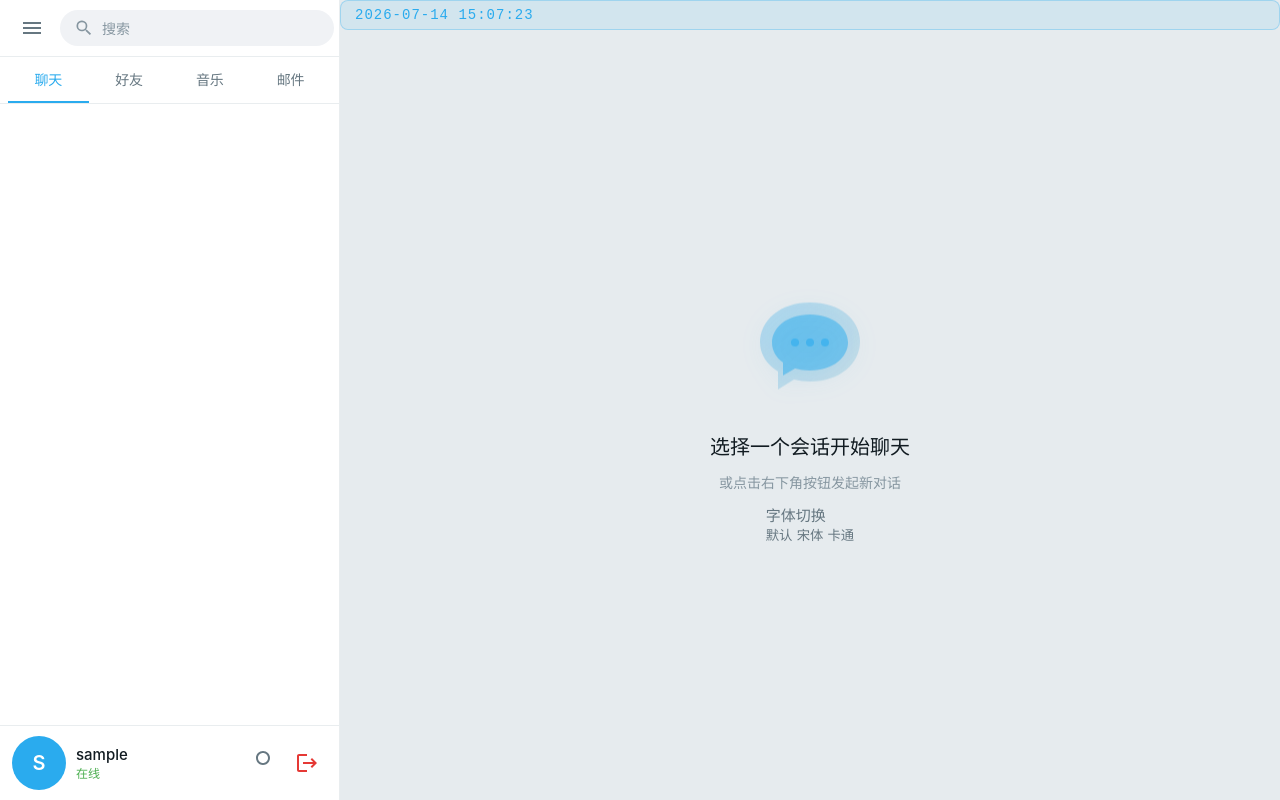
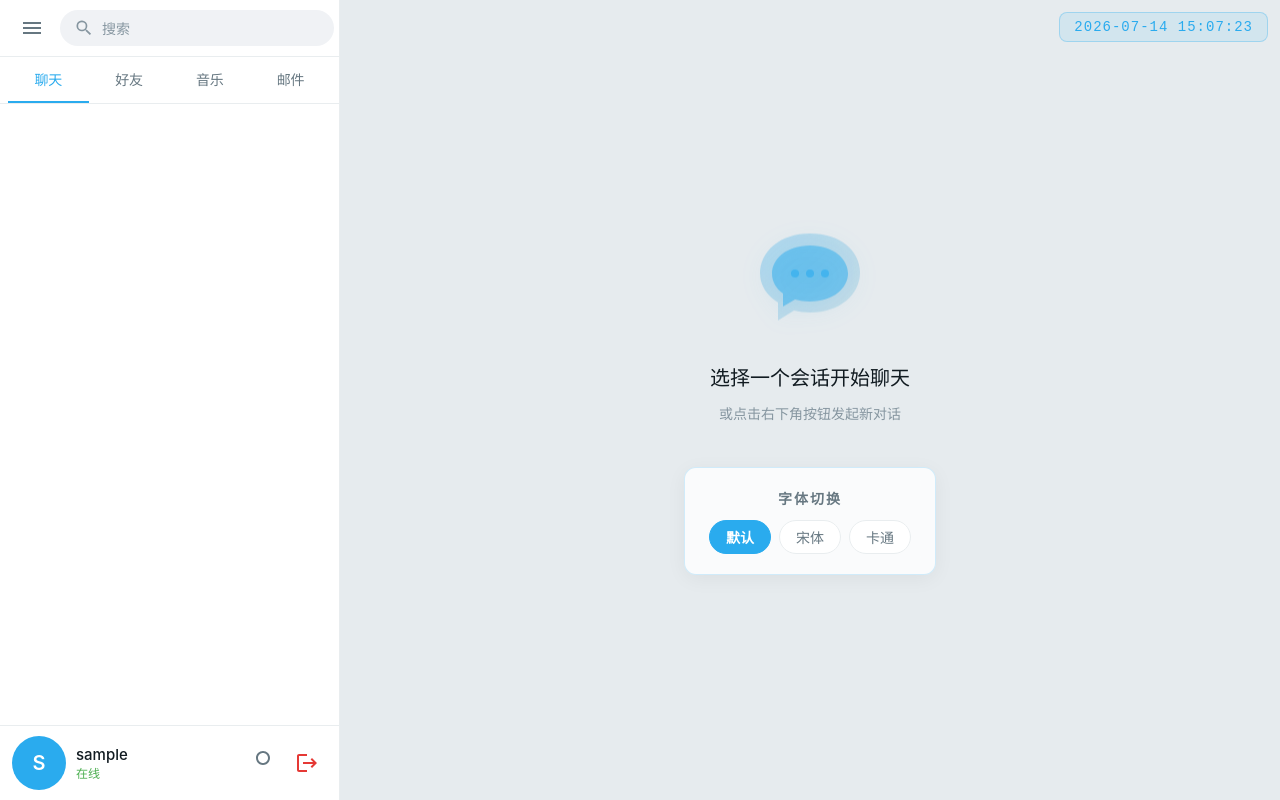
Before and after one commit to ly3538882915-hub/flashchat, a website: page public/chat.html in a window 1280 px wide. Drawn offline with nearby package versions, Linux system fonts and the light colour scheme; no server answers; sample sign-in values are in the browser's storage.

Commit message:
V0.65.2: public/css/style.css

```diff
--- a/public/css/style.css
+++ b/public/css/style.css
@@ -2449,6 +2449,9 @@ body:has(.music-player[style*="flex"]) .messages-area {
 
 /* 实时时钟 */
 .clock-widget {
+  position: absolute;
+  top: 12px;
+  right: 12px;
   background: rgba(42, 171, 238, 0.1);
   border: 1px solid rgba(42, 171, 238, 0.3);
   border-radius: 8px;
@@ -2459,10 +2462,59 @@ body:has(.music-player[style*="flex"]) .messages-area {
   font-variant-numeric: tabular-nums;
   white-space: nowrap;
   pointer-events: none;
-  position: static;
-  margin-bottom: 8px;
   font-family: 'Courier New', monospace;
   letter-spacing: 1px;
+  z-index: 100;
+}
+
+/* V0.65.2 字体切换面板（空状态页面） */
+.font-switch-panel {
+  margin-top: 32px;
+  padding: 20px 24px;
+  background: rgba(255, 255, 255, 0.8);
+  border: 1px solid rgba(42, 171, 238, 0.2);
+  border-radius: 12px;
+  display: flex;
+  flex-direction: column;
+  align-items: center;
+  gap: 12px;
+  backdrop-filter: blur(10px);
+  box-shadow: 0 4px 20px rgba(0, 0, 0, 0.05);
+}
+.font-switch-title {
+  font-size: 14px;
+  font-weight: 600;
+  color: var(--text-primary);
+  text-transform: uppercase;
+  letter-spacing: 2px;
+}
+.font-switch-options {
+  display: flex;
+  gap: 8px;
+  flex-wrap: wrap;
+  justify-content: center;
+}
+.font-switch-btn {
+  padding: 6px 16px;
+  border-radius: 20px;
+  border: 1px solid var(--border);
+  background: var(--bg);
+  color: var(--text-secondary);
+  font-size: 14px;
+  cursor: pointer;
+  transition: all 0.2s ease;
+  font-family: inherit;
+}
+.font-switch-btn:hover {
+  border-color: var(--primary);
+  color: var(--primary);
+  background: rgba(42, 171, 238, 0.08);
+}
+.font-switch-btn.active {
+  background: var(--primary);
+  color: #fff;
+  border-color: var(--primary);
+  font-weight: 600;
 }
 
 /* 邮件面板 */
@@ -2770,74 +2822,53 @@ body:has(.music-player[style*="flex"]) .messages-area {
   to { opacity: 1; }
 }
 
-/* --- 右上角工具栏 --- */
-.top-toolbar {
-  position: absolute;
-  top: 12px;
-  right: 12px;
+/* V0.65.2 字体切换面板（空状态页面） */
+.font-switch-panel {
+  margin-top: 32px;
+  padding: 20px 24px;
+  background: rgba(255, 255, 255, 0.8);
+  border: 1px solid rgba(42, 171, 238, 0.2);
+  border-radius: 12px;
   display: flex;
   flex-direction: column;
-  align-items: flex-end;
-  gap: 0;
-  z-index: 100;
-}
-.toolbar-dropdown {
-  position: relative;
-}
-.toolbar-btn {
-  background: rgba(42, 171, 238, 0.1);
-  border: 1px solid rgba(42, 171, 238, 0.3);
-  border-radius: 8px;
-  padding: 6px 10px;
+  align-items: center;
+  gap: 12px;
+  backdrop-filter: blur(10px);
+  box-shadow: 0 4px 20px rgba(0, 0, 0, 0.05);
+}
+.font-switch-title {
+  font-size: 14px;
+  font-weight: 600;
+  color: var(--text-primary);
+  text-transform: uppercase;
+  letter-spacing: 2px;
+}
+.font-switch-options {
+  display: flex;
+  gap: 8px;
+  flex-wrap: wrap;
+  justify-content: center;
+}
+.font-switch-btn {
+  padding: 6px 16px;
+  border-radius: 20px;
+  border: 1px solid var(--border);
+  background: var(--bg);
+  color: var(--text-secondary);
+  font-size: 14px;
   cursor: pointer;
+  transition: all 0.2s ease;
+  font-family: inherit;
+}
+.font-switch-btn:hover {
+  border-color: var(--primary);
   color: var(--primary);
-  display: flex;
-  align-items: center;
-  justify-content: center;
-  transition: background 0.2s;
-}
-.toolbar-btn:hover {
-  background: rgba(42, 171, 238, 0.2);
-}
-.toolbar-menu {
-  position: absolute;
-  top: 100%;
-  right: 0;
-  margin-top: 6px;
-  background: #fff;
-  border-radius: 10px;
-  box-shadow: 0 4px 20px rgba(0, 0, 0, 0.15);
-  min-width: 180px;
-  overflow: hidden;
-  z-index: 200;
-}
-.toolbar-menu-section {
-  padding: 8px 0;
-}
-.toolbar-menu-title {
-  padding: 6px 16px;
-  font-size: 12px;
-  color: var(--text-tertiary);
-  font-weight: 600;
-  text-transform: uppercase;
-}
-.toolbar-menu-item {
-  display: block;
-  width: 100%;
-  padding: 10px 16px;
-  background: none;
-  border: none;
-  text-align: left;
-  cursor: pointer;
-  font-size: 14px;
-  color: var(--text);
-  transition: background 0.2s;
-}
-.toolbar-menu-item:hover {
-  background: var(--bg-hover);
-}
-.toolbar-menu-item.active {
-  color: var(--primary);
+  background: rgba(42, 171, 238, 0.08);
+}
+.font-switch-btn.active {
+  background: var(--primary);
+  color: #fff;
+  border-color: var(--primary);
   font-weight: 600;
 }
 
@@ -2920,16 +2951,9 @@ body.font-cartoon .mail-view-content {
 
 /* --- 响应式设计（手机适配 V0.65 增强） --- */
 @media (max-width: 768px) {
-  .top-toolbar {
-    top: 8px;
-    right: 8px;
-  }
   .clock-widget {
     font-size: 12px;
     padding: 4px 10px;
-  }
-  .toolbar-btn {
-    padding: 4px 8px;
   }
   .messages-list {
     padding: 8px;
@@ -3009,20 +3033,10 @@ body.font-cartoon .mail-view-content {
     padding: 6px 4px;
     font-size: 11px;
   }
-  .top-toolbar {
-    gap: 4px;
-  }
   .clock-widget {
     font-size: 11px;
     padding: 3px 8px;
   }
-  .toolbar-btn {
-    padding: 3px 6px;
-  }
-  .toolbar-btn svg {
-    width: 16px;
-    height: 16px;
-  }
   .messages-list .message-bubble {
     max-width: 85%;
     font-size: 14px;
@@ -3032,4 +3046,3 @@ body.font-cartoon .mail-view-content {
     font-size: 14px;
   }
 }
-}
```
